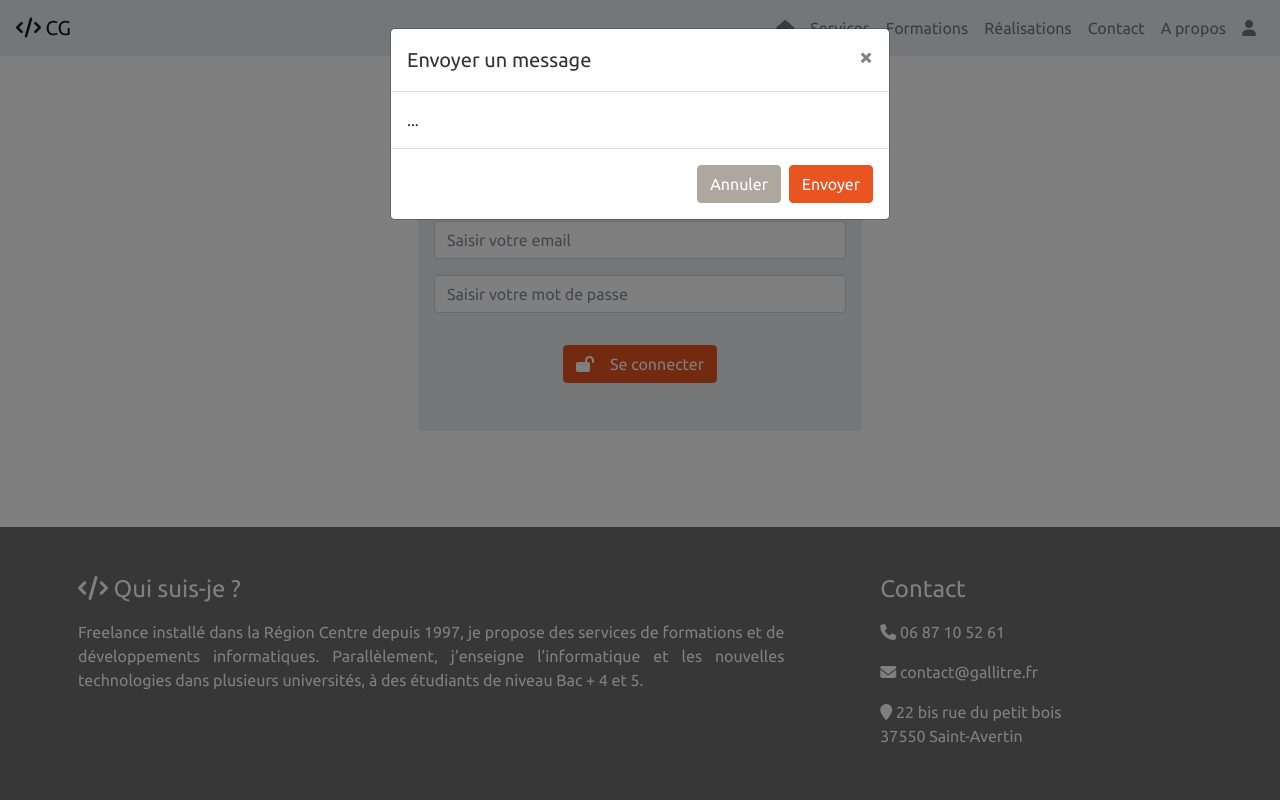
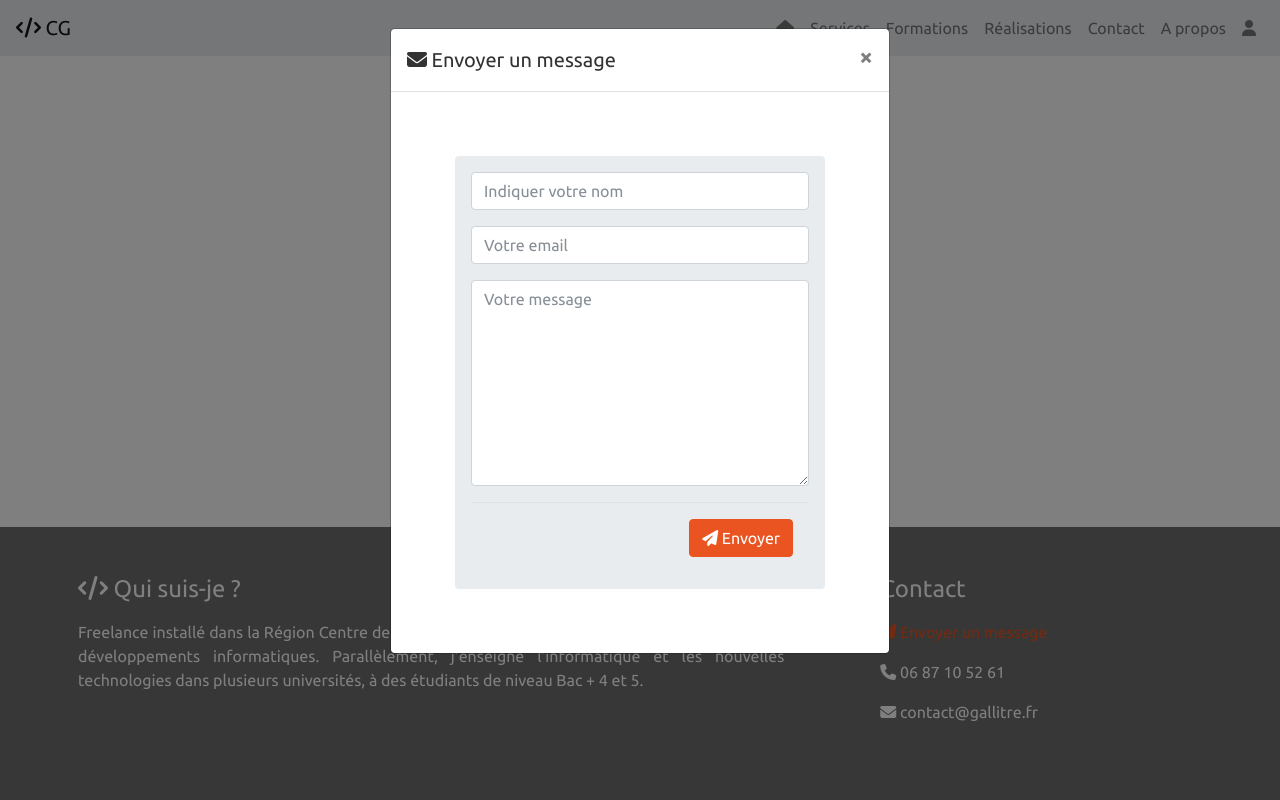
Before and after one commit to cgallitre/p5, a Symfony app: template templates/account/login.html.twig in a window 1280 px wide, after a click on "Contact". Run offline with Twig, Linux system fonts and the light colour scheme; the template is opened without the code that fills it, so the values that code supplies are empty; some libraries are stand-ins or nearby versions.

Commit message:
Formulaire contact

```diff
--- a/templates/partials/footer.html.twig
+++ b/templates/partials/footer.html.twig
@@ -7,9 +7,9 @@
         </div>
         <div class="col-md-4 mb-3 pl-5">
             <h4 class="mb-3">Contact</h4>
+            <p><a href="{{ path('contact_index') }}"><i class="fas fa-paper-plane"></i> Envoyer un message</a></p>
             <p><i class="fas fa-phone"></i> 06 87 10 52 61</p>
             <p><i class="fas fa-envelope"></i> contact@gallitre.fr</p>
-            <p><i class="fas fa-map-marker"></i> 22 bis rue du petit bois<br>37550 Saint-Avertin</p>
         </div>
     </div>
 </footer>
--- a/templates/partials/header.html.twig
+++ b/templates/partials/header.html.twig
@@ -74,17 +74,31 @@
     <div class="modal-dialog" role="document">
         <div class="modal-content">
             <div class="modal-header">
-                <h5 class="modal-title" id="contactModalLabel">Envoyer un message</h5>
+                <h5 class="modal-title" id="contactModalLabel"><i class="fas fa-envelope"></i> Envoyer un message</h5>
                 <button type="button" class="close" data-dismiss="modal" aria-label="Close">
                     <span aria-hidden="true">&times;</span>
                 </button>
             </div>
             <div class="modal-body">
-                ...
-            </div>
-            <div class="modal-footer">
-                <button type="button" class="btn btn-secondary" data-dismiss="modal">Annuler</button>
-                <button type="button" class="btn btn-primary">Envoyer</button>
+                <form name="contact" method="POST" action="{{ path('contact_index') }}" class="bg-light p-3 m-5 rounded">
+                    <div class="form-group">
+                        <input type="text" id="contact_name" name="contact[name]" required="required"
+                            class="form-control" placeholder="Indiquer votre nom">
+                    </div>
+                    <div class="form-group">
+                        <input type="email" id="contact_email" name="contact[email]" required="required"
+                            class="form-control" placeholder="Votre email">
+                    </div>
+                    <div class="form-group">
+                        <textarea id="contact_message" name="contact[message]" required="required"
+                            class="form-control" placeholder="Votre message" rows="8"></textarea>
+                    </div>
+                    <input type="hidden" id="contact__token" name="contact[_token]"
+                        value="JLhs8XlnrH4EptPjj-KttWVy4_m1Vs-vurQoiX1SX6I">
+                    <div class="modal-footer">
+                        <button type="submit" class="btn btn-primary float-right"><i class="fas fa-paper-plane"></i> Envoyer</button>
+                    </div>
+                </form>
             </div>
         </div>
     </div>
@@ -117,7 +131,8 @@
                         </div>
                         <div class="modal-footer">
                             <div class="form-group">
-                                <button type="submit" class="btn btn-primary"><i class="fas fa-lock-open mr-3"></i>Se connecter</button>
+                                <button type="submit" class="btn btn-primary"><i class="fas fa-lock-open mr-3"></i>Se
+                                    connecter</button>
                             </div>
                         </div>
                     </form>
```
Also changed, not shown: src/Controller/HomeController.php (+37 -0 lines), src/Form/ContactType.php (added, +35 -0 lines), templates/contact.html.twig (added, +29 -0 lines), 1 other file.
